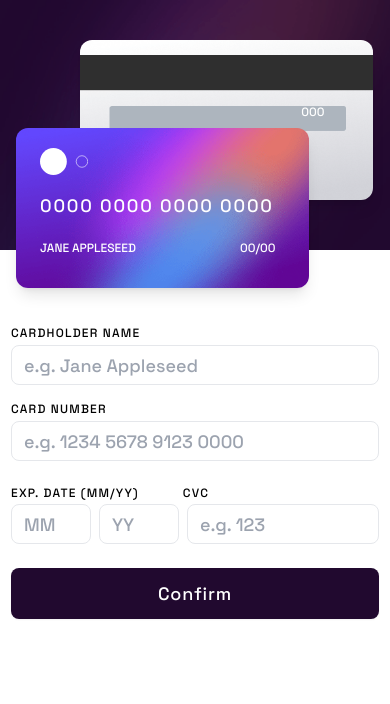
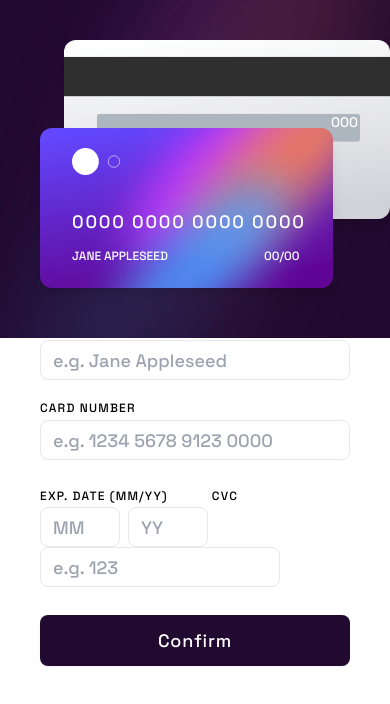
Before and after one commit to juniorthx3/interactive-cards-details-form, a React (Create React App) app: page / in a window 390 px wide. Shown: the top 704 px of the page. Built offline with nearby package versions, Linux system fonts and the light colour scheme.

Commit message:
Repair responsive

```diff
--- a/src/App.js
+++ b/src/App.js
@@ -83,13 +83,15 @@ function App() {
   }
 
   return (
-    <section className="box">
+    <>
       <BackgroundImage />
-      <Card cardInfo={cardInfo} />
-      { showForm ? <Form cardInfo={cardInfo} handleChange={handleChange} handleSubmit={handleSubmit} cardError={cardError} />
-                 : <Validation handleClick={handleClick}/>
-      }
-    </section>
+      <div className="box">
+        <Card cardInfo={cardInfo} />
+        { showForm ? <Form cardInfo={cardInfo} handleChange={handleChange} handleSubmit={handleSubmit} cardError={cardError} />
+                  : <Validation handleClick={handleClick}/>
+        }
+      </div>
+    </>
   );
 }
 
--- a/src/components/Card.jsx
+++ b/src/components/Card.jsx
@@ -5,7 +5,7 @@ import cardLogo from '../images/card-logo.svg'
 const Card = ({ cardInfo }) => {
   const {cardHolder, idCard, month, expiryYear, cvc} = cardInfo
   return (
-    <section className='flex flex-col justify-center'>
+    <section>
           <div className='Front'>
               <img src={bgCardFront} alt="" className='imgFront'/>
               <img src={cardLogo} alt="" className='logo'/>
--- a/src/components/Form.jsx
+++ b/src/components/Form.jsx
@@ -2,8 +2,7 @@
 const Form = ({cardInfo, cardError, handleSubmit, handleChange}) => {
   const {cardHolder, idCard, month, expiryYear, cvc} = cardInfo
   return (
-    <section className="con-card">
-       <form className="h-96" onSubmit={handleSubmit}>
+       <form onSubmit={handleSubmit}>
             <div className="card-field">
                     <label htmlFor="cardHolderName">Cardholder name</label>
                     <input type="text"
@@ -53,7 +52,7 @@ const Form = ({cardInfo, cardError, handleSubmit, handleChange}) => {
                         <input type="text"
                                name="cvc"
                                placeholder="e.g. 123"
-                               className={cardError.cvc ? 'border-inputErrors w-48 md:w-36' : 'w-48 md:w-36'}
+                               className={cardError.cvc ? 'border-inputErrors w-60 md:w-36' : 'w-60 md:w-20 lg:w-36'}
                                maxLength={3}
                                value={cvc}
                                onChange={handleChange}
@@ -68,7 +67,6 @@ const Form = ({cardInfo, cardError, handleSubmit, handleChange}) => {
                 <button type="submit" className="btn"> Confirm </button>
             </div>
         </form>
-    </section>
   )
 }
 
--- a/src/index.css
+++ b/src/index.css
@@ -8,80 +8,75 @@
     body{
         font-family: 'Space Grotesk', sans-serif;
         font-size:18px;
-    },
-    *{
-        margin:0;
-        padding:0;
-        box-sizing:border-box;
     }
 }
 
-.box{
-    @apply w-screen h-screen m-auto flex flex-col justify-center items-center md:flex-row md:justify-evenly
+/* BACKGROUND IMAGES (BACKGROUNDIMAGE.JSX) */
+.bg-image-desktop, .bg-image-mobile{
+    @apply absolute top-0 left-0;
 }
 
-/* BACKGROUND IMAGES (BACKGROUNDIMAGE.JSX) */
 .bg-image-desktop{
-    @apply sm:hidden absolute top-0 left-0 h-screen w-4/12 md:block;
+    @apply hidden h-screen w-4/12 md:block;
 }
 
 .bg-image-mobile{
-    @apply sm:block absolute top-0 left-0 w-screen md:hidden;
+    @apply sm:relative block w-screen h-2/5 md:hidden;
+}
+
+/* CONTAINER (APP.JSX) */
+.box{
+    @apply w-screen h-screen flex flex-col md:flex-row md:justify-center md:items-center md:space-x-16
 }
 
 /* (CARD.JSX) Design Card Component */
-
 .Front, .Back{
-    @apply relative text-whiteOfficial;
+    @apply absolute md:relative text-whiteOfficial;
 }
 
 .Front{
-    @apply absolute top-32 left-4 w-3/4 md:relative md:w-full md:top-2 md:-left-24 z-10
+    @apply top-32 left-10 w-3/4 z-10 sm:top-40 md:w-11/12 md:top-2 lg:-left-24;
 }
 
 .Back {
-   @apply absolute top-10 left-20 w-3/4 md:relative md:w-full md:top-10 md:left-3
+   @apply top-10 left-16 sm:left-24 sm:w-3/4 md:left-16 md:w-11/12 md:top-8 lg:top-10 lg:left-1;
 }
 
 .imgFront, .imgBack{
     @apply rounded-xl shadow-lg;
 }
 
-.idCard, .cardHolder, .month, .expiryYear{
-   @apply absolute
+.idCard, .cardHolder, .month, .expiryYear, .cvc, .logo{
+   @apply absolute;
 }
 
 .logo{
-    @apply w-12 absolute top-5 left-6 md:w-auto;
+    @apply w-12 top-5 left-8 md:w-auto;
 }
 
 .idCard{
-    @apply absolute top-16 left-6 text-lg tracking-widest  md:top-28 md:text-3xl ;
+    @apply top-1/2 left-8 text-lg sm:text-2xl tracking-widest md:top-28 ;
 }
 
 .cardHolder{
-    @apply absolute top-28 left-6 uppercase text-xs md:text-sm md:top-48;
+    @apply top-3/4 left-8 uppercase text-xs md:top-44 lg:text-sm lg:top-44;
 }
 
 .month{
-    @apply absolute top-28 left-56 text-xs md:top-48 md:left-96 md:text-sm;
+    @apply top-3/4 left-56 sm:left-72 text-xs md:left-80 md:top-44 lg:top-44 lg:text-sm;
 }
 
 .cvc{
-    @apply absolute top-16 right-12 text-xs md:text-lg md:top-28 md:right-16;
+    @apply h-9 flex justify-center items-center text-sm top-16 right-8 sm:top-20 sm:right-14  md:block md:text-lg md:top-24 lg:right-14;
 }
 
 /* (FORM.JSX) FORM DESIGN */
-.con-card{
-    @apply relative grow-0 shrink basis-auto flex justify-center  md:items-center ;
-}
-
 form{
-    @apply container flex flex-col justify-center mt-28;
+    @apply flex flex-col justify-center mt-80 sm:mt-6 sm:pt-20 px-10 md:pt-0 md:px-0 md:mt-24
 }
 
 .card-field{
-    @apply flex flex-col mb-3 md:mb-6;
+    @apply flex flex-col mb-4;
 }
 
 label{
@@ -110,7 +105,7 @@ input:hover{
 
 /* (VALIDATION.JSX) FORM DESIGN */
 .con-val{
-    @apply relative  flex flex-col justify-center items-center ;
+    @apply mt-24 relative flex flex-col justify-center items-center md:mt-0;
 }
 
 .con-val .msg{
--- a/tailwind.config.js
+++ b/tailwind.config.js
@@ -5,7 +5,8 @@ module.exports = {
   ],
   theme: {
     screens:{
-      sm: '375px',
+      xs: '375px',
+      sm: '480px',
       md: '768px',
       lg: '976px',
       xl: '1440px'
```
